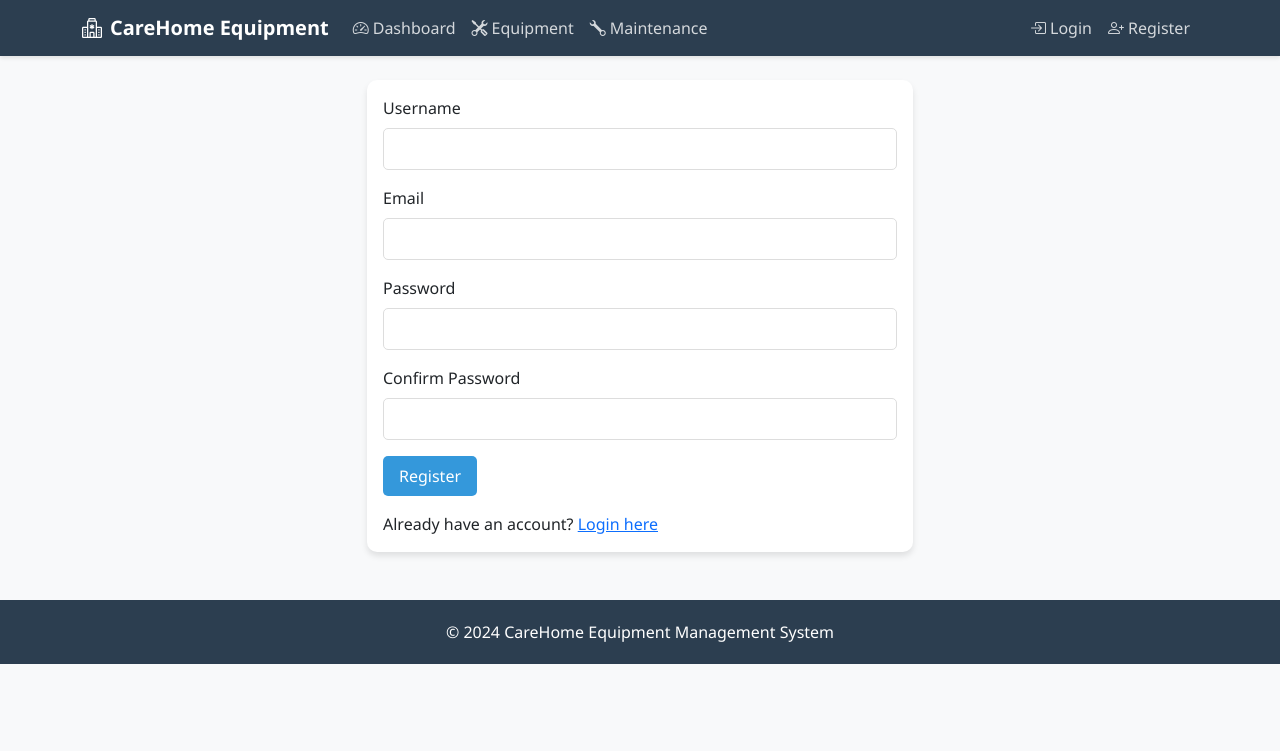
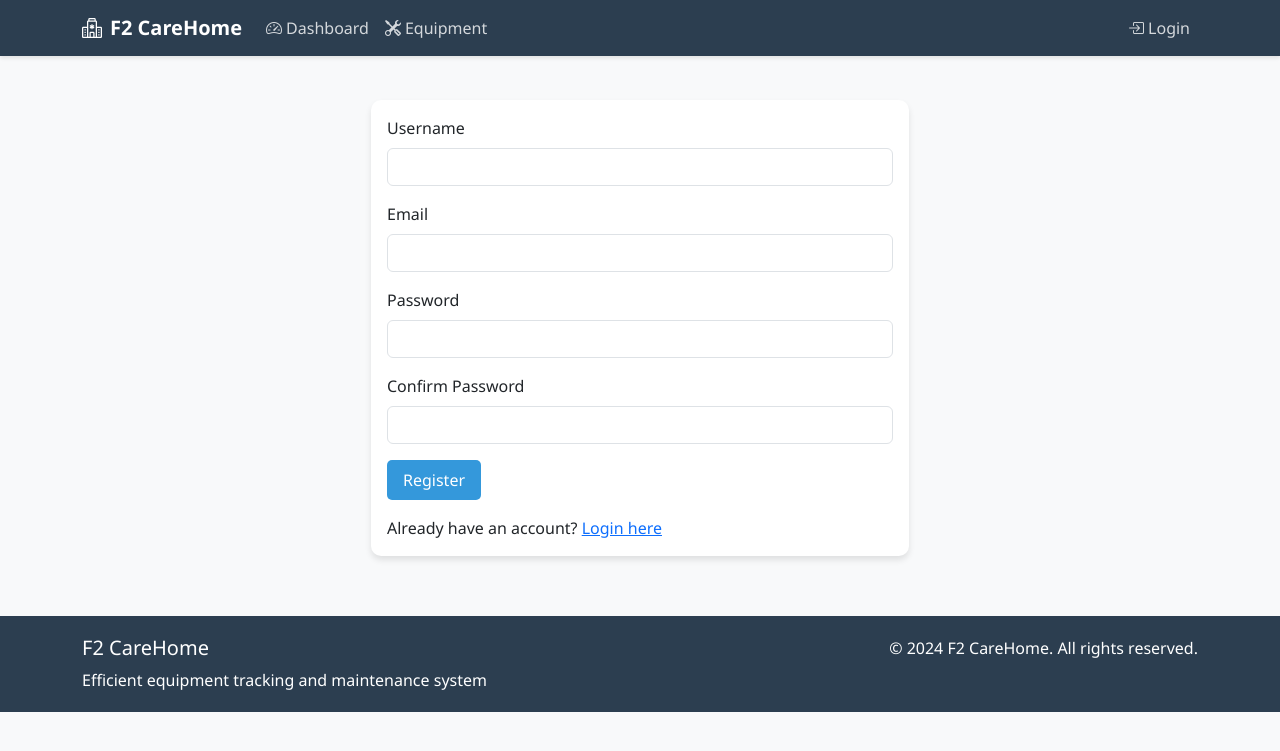
Before and after one commit to rahmanekm/carehome-asset-management, a Flask app: page /register in a window 1280 px wide. Shown: the top 751 px of the page. Run offline with Flask 3, Linux system fonts and the light colour scheme.

Commit message:
Enhanced UI/UX with modern design elements and improved dashboard layout

```diff
--- a/app/templates/base.html
+++ b/app/templates/base.html
@@ -3,25 +3,28 @@
 <head>
     <meta charset="UTF-8">
     <meta name="viewport" content="width=device-width, initial-scale=1.0">
-    <title>{% block title %}{% endblock %} - CareHome Equipment Management</title>
+    <title>{% block title %}F2 CareHome{% endblock %}</title>
+    <!-- Bootstrap 5 CSS -->
     <link href="https://cdn.jsdelivr.net/npm/bootstrap@5.3.0/dist/css/bootstrap.min.css" rel="stylesheet">
+    <!-- Bootstrap Icons -->
     <link rel="stylesheet" href="https://cdn.jsdelivr.net/npm/bootstrap-icons@1.11.0/font/bootstrap-icons.css">
+    <!-- Custom CSS -->
     <style>
         :root {
             --primary-color: #2c3e50;
             --secondary-color: #3498db;
             --accent-color: #e74c3c;
             --light-bg: #f8f9fa;
-            --dark-bg: #343a40;
+            --dark-bg: #2c3e50;
         }
 
         body {
+            font-family: 'Segoe UI', Tahoma, Geneva, Verdana, sans-serif;
             background-color: var(--light-bg);
-            font-family: 'Segoe UI', Tahoma, Geneva, Verdana, sans-serif;
         }
 
         .navbar {
-            background-color: var(--primary-color);
+            background-color: var(--dark-bg);
             box-shadow: 0 2px 4px rgba(0,0,0,0.1);
         }
 
@@ -32,7 +35,7 @@
 
         .nav-link {
             color: rgba(255,255,255,0.8) !important;
-            transition: color 0.3s ease;
+            transition: color 0.3s;
         }
 
         .nav-link:hover {
@@ -43,7 +46,7 @@
             border: none;
             border-radius: 10px;
             box-shadow: 0 4px 6px rgba(0,0,0,0.1);
-            transition: transform 0.3s ease;
+            transition: transform 0.3s;
         }
 
         .card:hover {
@@ -51,8 +54,8 @@
         }
 
         .card-header {
-            background-color: var(--primary-color);
-            color: white;
+            background-color: white;
+            border-bottom: 1px solid rgba(0,0,0,0.1);
             border-radius: 10px 10px 0 0 !important;
         }
 
@@ -67,87 +70,81 @@
             background-color: #2980b9;
         }
 
-        .btn-danger {
-            background-color: var(--accent-color);
-            border: none;
+        .btn-outline-primary {
+            color: var(--secondary-color);
+            border-color: var(--secondary-color);
         }
 
-        .btn-danger:hover {
-            background-color: #c0392b;
+        .btn-outline-primary:hover {
+            background-color: var(--secondary-color);
+            color: white;
         }
 
         .table {
-            background-color: white;
             border-radius: 10px;
             overflow: hidden;
         }
 
         .table thead th {
-            background-color: var(--primary-color);
-            color: white;
-            border: none;
+            background-color: var(--light-bg);
+            border-bottom: 2px solid #dee2e6;
         }
 
-        .form-control {
+        .badge {
+            padding: 6px 10px;
             border-radius: 5px;
-            border: 1px solid #ddd;
+            font-weight: 500;
+        }
+
+        .search-form .form-control,
+        .search-form .form-select {
+            border-radius: 5px;
+            border: 1px solid #dee2e6;
             padding: 8px 12px;
         }
 
-        .form-control:focus {
+        .search-form .form-control:focus,
+        .search-form .form-select:focus {
             border-color: var(--secondary-color);
             box-shadow: 0 0 0 0.2rem rgba(52, 152, 219, 0.25);
         }
 
-        .alert {
-            border-radius: 10px;
-            border: none;
+        .main-content {
+            padding: 20px;
+            margin-top: 20px;
+        }
+
+        .stats-card {
+            text-align: center;
+            padding: 20px;
+        }
+
+        .stats-card h2 {
+            font-size: 2.5rem;
+            font-weight: 600;
+            margin: 10px 0;
+        }
+
+        .stats-card h5 {
+            color: #6c757d;
+            font-weight: 500;
         }
 
         .footer {
-            background-color: var(--primary-color);
+            background-color: var(--dark-bg);
             color: white;
             padding: 20px 0;
-            margin-top: 50px;
-        }
-
-        .search-form {
-            background-color: white;
-            padding: 20px;
-            border-radius: 10px;
-            box-shadow: 0 2px 4px rgba(0,0,0,0.1);
-            margin-bottom: 30px;
-        }
-
-        .status-badge {
-            padding: 6px 12px;
-            border-radius: 20px;
-            font-size: 0.85rem;
-            font-weight: 500;
-        }
-
-        .status-active {
-            background-color: #d4edda;
-            color: #155724;
-        }
-
-        .status-maintenance {
-            background-color: #fff3cd;
-            color: #856404;
-        }
-
-        .status-retired {
-            background-color: #f8d7da;
-            color: #721c24;
+            margin-top: 40px;
         }
     </style>
-    {% block extra_css %}{% endblock %}
+    {% block styles %}{% endblock %}
 </head>
 <body>
+    <!-- Navigation -->
     <nav class="navbar navbar-expand-lg navbar-dark mb-4">
         <div class="container">
             <a class="navbar-brand" href="{{ url_for('main.index') }}">
-                <i class="bi bi-hospital me-2"></i>CareHome Equipment
+                <i class="bi bi-hospital me-2"></i>F2 CareHome
             </a>
             <button class="navbar-toggler" type="button" data-bs-toggle="collapse" data-bs-target="#navbarNav">
                 <span class="navbar-toggler-icon"></span>
@@ -162,11 +159,6 @@
                     <li class="nav-item">
                         <a class="nav-link" href="{{ url_for('equipment.equipment_list') }}">
                             <i class="bi bi-tools me-1"></i>Equipment
-                        </a>
-                    </li>
-                    <li class="nav-item">
-                        <a class="nav-link" href="{{ url_for('main.maintenance_list') }}">
-                            <i class="bi bi-wrench me-1"></i>Maintenance
                         </a>
                     </li>
                 </ul>
@@ -188,18 +180,14 @@
                             <i class="bi bi-box-arrow-in-right me-1"></i>Login
                         </a>
                     </li>
-                    <li class="nav-item">
-                        <a class="nav-link" href="{{ url_for('auth.register') }}">
-                            <i class="bi bi-person-plus me-1"></i>Register
-                        </a>
-                    </li>
                     {% endif %}
                 </ul>
             </div>
         </div>
     </nav>
 
-    <div class="container">
+    <!-- Main Content -->
+    <div class="container main-content">
         {% with messages = get_flashed_messages(with_categories=true) %}
             {% if messages %}
                 {% for category, message in messages %}
@@ -214,13 +202,23 @@
         {% block content %}{% endblock %}
     </div>
 
-    <footer class="footer mt-5">
-        <div class="container text-center">
-            <p class="mb-0">&copy; 2024 CareHome Equipment Management System</p>
+    <!-- Footer -->
+    <footer class="footer">
+        <div class="container">
+            <div class="row">
+                <div class="col-md-6">
+                    <h5>F2 CareHome</h5>
+                    <p class="mb-0">Efficient equipment tracking and maintenance system</p>
+                </div>
+                <div class="col-md-6 text-md-end">
+                    <p class="mb-0">&copy; 2024 F2 CareHome. All rights reserved.</p>
+                </div>
+            </div>
         </div>
     </footer>
 
+    <!-- Bootstrap Bundle with Popper -->
     <script src="https://cdn.jsdelivr.net/npm/bootstrap@5.3.0/dist/js/bootstrap.bundle.min.js"></script>
-    {% block extra_js %}{% endblock %}
+    {% block scripts %}{% endblock %}
 </body>
 </html>
```
Also changed, not shown: README.md, 1 other file.
